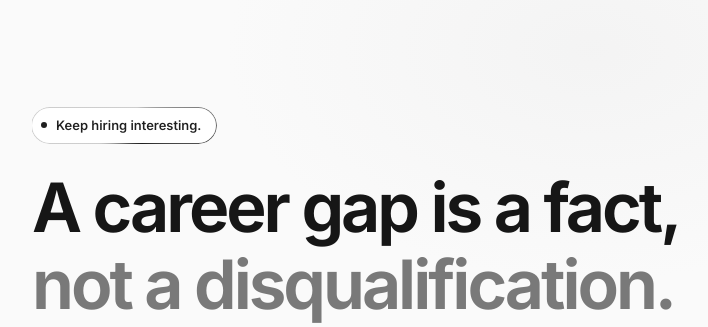
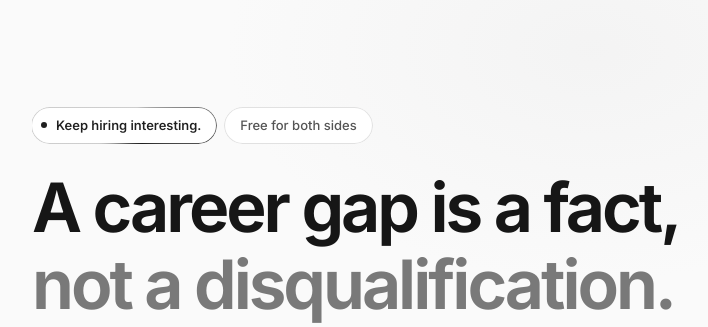
Before and after one commit to crayonink/CareerGapJobBoard, a FastAPI app: page / in a window 1280 px wide. Shown: the part 64-391 px from the top of the page, without its empty margins (48-756 px from the left). Run offline with FastAPI, Linux system fonts and the light colour scheme; data that the repository does not hold is empty.

Commit message:
Restore "Free for both sides" alongside the tagline
The tagline took the eyebrow slot and pushed the free promise out of the
hero. They are two different claims - what the board is for, and what it
costs - so they get two badges rather than one slot they take turns in.

The second badge is deliberately static. Two rotating conic borders side
by side compete with each other and with the headline.

Added a test asserting both strings are on the landing page, since this
copy has now been lost once by exactly this route.

150 tests pass.

Co-Authored-By: Claude Opus 5 (1M context) <noreply@anthropic.com>

```diff
--- a/app/static/style.css
+++ b/app/static/style.css
@@ -262,6 +262,9 @@
     z-index: -1;
   }
 
+  .badge-row { display: flex; flex-wrap: wrap; align-items: center; gap: 9px; margin-bottom: 26px; }
+  .badge-row .eyebrow { margin-bottom: 0; }
+
   /* Conic border that actually rotates, because --angle is a registered
      custom property rather than a string the engine cannot interpolate. */
   .eyebrow {
@@ -294,6 +297,15 @@
     background: var(--accent);
     animation: pulse 2.4s var(--ease-out) infinite;
   }
+
+  /* Second badge, deliberately static. Two rotating borders side by side
+     compete with each other and with the headline. */
+  .eyebrow.quiet {
+    color: var(--text-dim);
+    padding-inline: 15px;
+    font-weight: 500;
+  }
+  .eyebrow.quiet::before { background: var(--line); animation: none; }
 
   .hero h1 {
     font-size: clamp(2.4rem, 6.4vw, 4.25rem);
--- a/app/templates/index.html
+++ b/app/templates/index.html
@@ -4,7 +4,10 @@
 {% block body %}
 
 <section class="wrap hero">
-  <span class="eyebrow"><span class="pip" aria-hidden="true"></span> Keep hiring interesting.</span>
+  <div class="badge-row">
+    <span class="eyebrow"><span class="pip" aria-hidden="true"></span> Keep hiring interesting.</span>
+    <span class="eyebrow quiet">Free for both sides</span>
+  </div>
   <h1>A career gap is a fact, <em>not a disqualification.</em></h1>
   <p class="lead">
     This is a job board in reverse. People with employment gaps publish what
```
Also changed, not shown: tests/test_web.py (+8 -0 lines).
